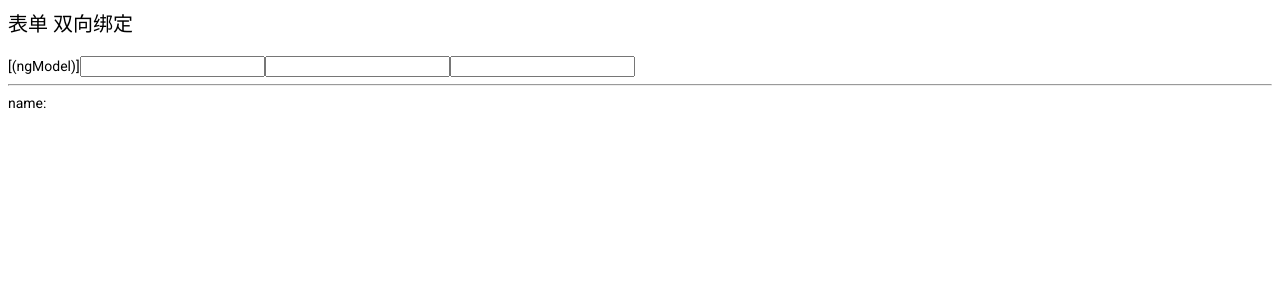
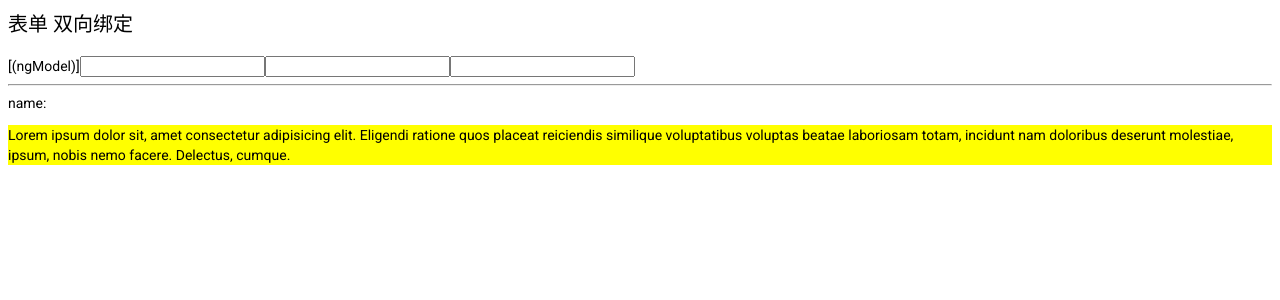
Before and after one commit to lsy0xcc/Angular-Demo, an Angular app: page / in a window 1280 px wide. Shown: the top 300 px of the page. Built offline with nearby package versions, Linux system fonts and the light colour scheme.

Commit message:
my directive

```diff
--- a/src/app/app.module.ts
+++ b/src/app/app.module.ts
@@ -8,6 +8,7 @@ import { BrowserAnimationsModule } from '@angular/platform-browser/animations';
 import { MyComComponent } from './my-com/my-com.component';
 import { MyDirectiveComponent } from './my-directive/my-directive.component';
 import { MyFormComponent } from './my-form/my-form.component';
+import { MyStressDirectiveDirective } from './my-stress-directive.directive';
 
 @NgModule({
   declarations: [
@@ -15,6 +16,7 @@ import { MyFormComponent } from './my-form/my-form.component';
     MyComComponent,
     MyDirectiveComponent,
     MyFormComponent,
+    MyStressDirectiveDirective,
   ],
   imports: [
     BrowserModule,
--- a/src/app/my-form/my-form.component.html
+++ b/src/app/my-form/my-form.component.html
@@ -5,3 +5,10 @@
 <input type="text" [(ngModel)]="userName" (ngModelChange)="upperCase2()" />
 <hr />
 <p>name:{{ userName }}</p>
+
+<div appMyStressDirective>
+  Lorem ipsum dolor sit, amet consectetur adipisicing elit. Eligendi ratione
+  quos placeat reiciendis similique voluptatibus voluptas beatae laboriosam
+  totam, incidunt nam doloribus deserunt molestiae, ipsum, nobis nemo facere.
+  Delectus, cumque.
+</div>
--- /dev/null
+++ b/src/app/my-stress-directive.directive.ts
@@ -0,0 +1,11 @@
+import { Directive, ElementRef } from '@angular/core';
+
+@Directive({
+  selector: '[appMyStressDirective]',
+})
+export class MyStressDirectiveDirective {
+  constructor(el: ElementRef) {
+    console.log(el.nativeElement);
+    el.nativeElement.style.backgroundColor = 'yellow';
+  }
+}
```
